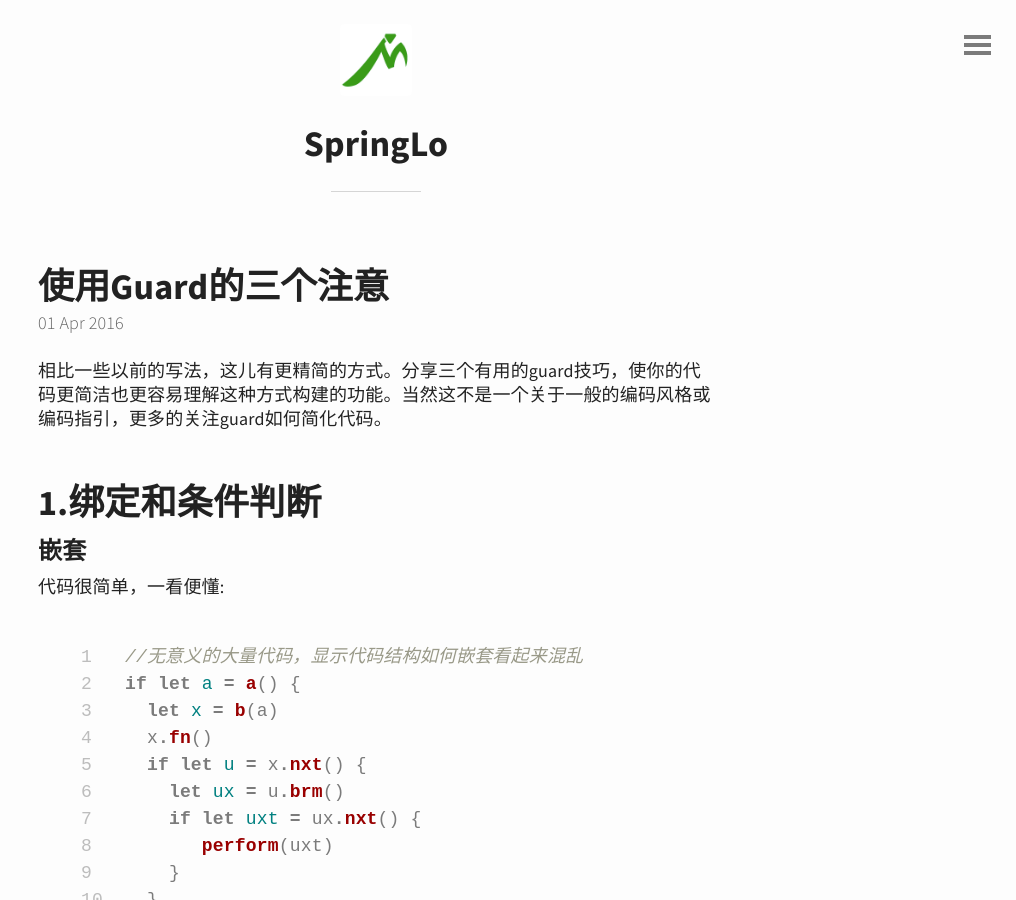
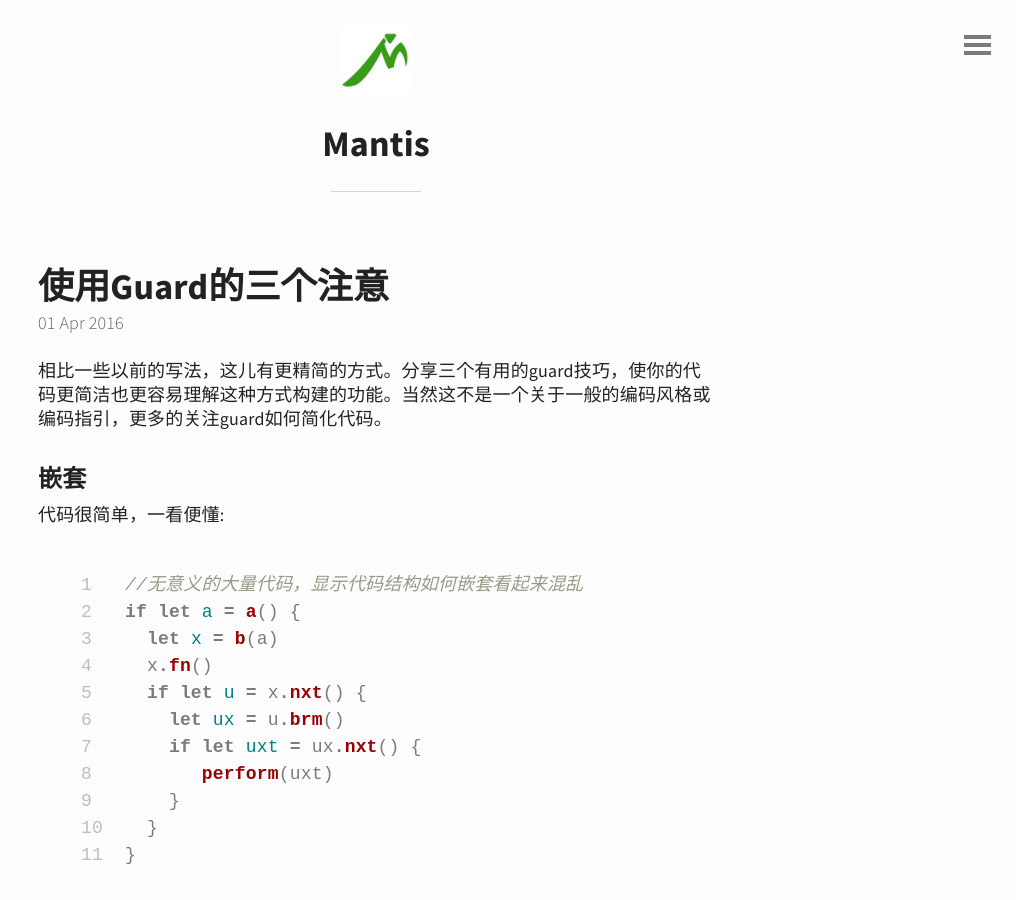
Before and after one commit to springlo/springlo.github.io, a Jekyll site: the page built from _posts/2016-04-01-Three-tips- for-using-the-Guard.md, in a window 1280 px wide and 900 px high. Shown: the whole window, without its empty margins (264-1280 px from the left). Built offline with Jekyll 4.4.1, drawn with Linux system fonts in a browser that asks for light colours.

```diff
--- a/_includes/header.html
+++ b/_includes/header.html
@@ -1,6 +1,6 @@
 <header id="header">
 	<a href="{{ site.baseurl }}">
 		<img src="{{ "img/favicon.png" | prepend: site.baseurl }}" alt="SpringLo Logo">
-	  <h2>SpringLo</h2>
+	  <h2>Mantis</h2>
 	</a>
 </header>
--- a/_posts/2016-04-01-Three-tips- for-using-the-Guard.md
+++ b/_posts/2016-04-01-Three-tips- for-using-the-Guard.md
@@ -3,12 +3,10 @@ title: 使用Guard的三个注意
 ---
 相比一些以前的写法，这儿有更精简的方式。分享三个有用的guard技巧，使你的代码更简洁也更容易理解这种方式构建的功能。当然这不是一个关于一般的编码风格或编码指引，更多的关注guard如何简化代码。
 
-
-## 1.绑定和条件判断
-
 ###  嵌套
 
 代码很简单，一看便懂:
+
 {% highlight swift linenos %}
 //无意义的大量代码，显示代码结构如何嵌套看起来混乱
 if let a = a() {
```
